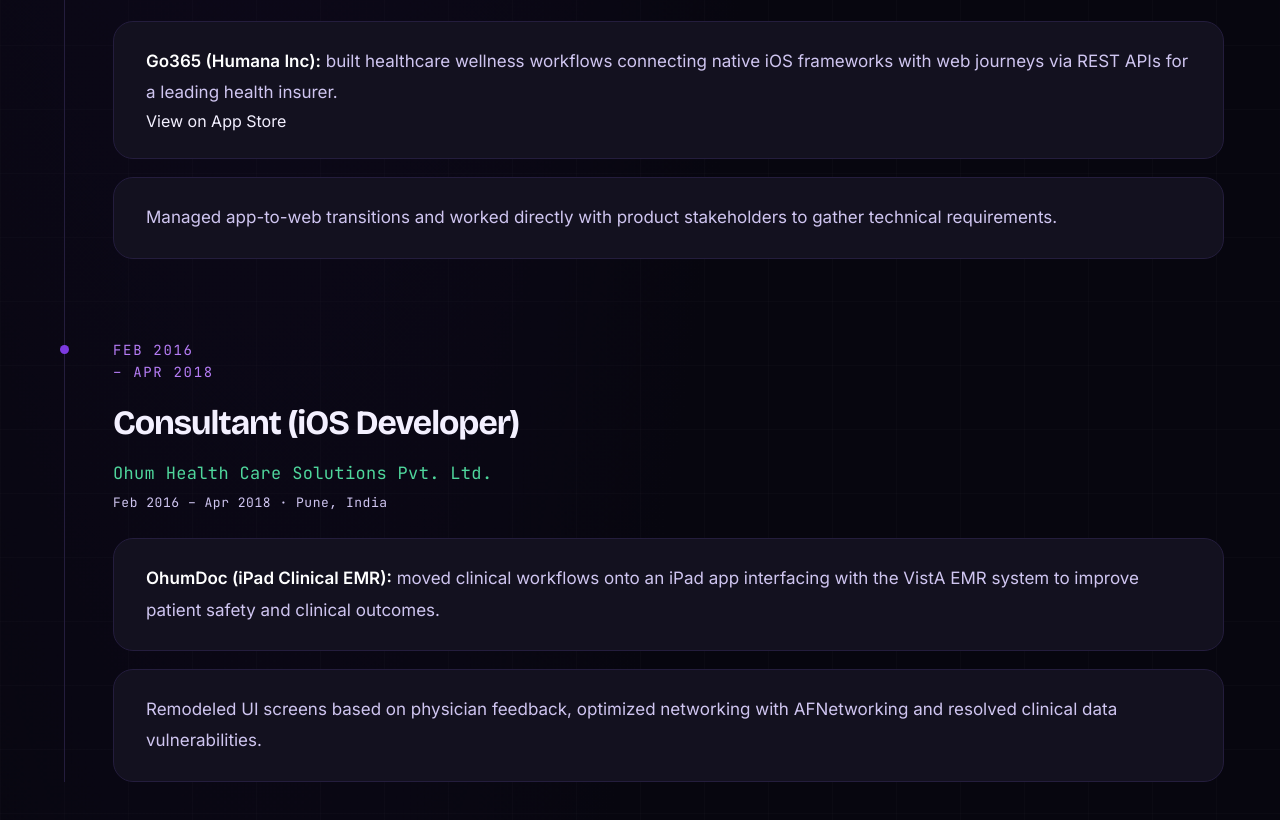
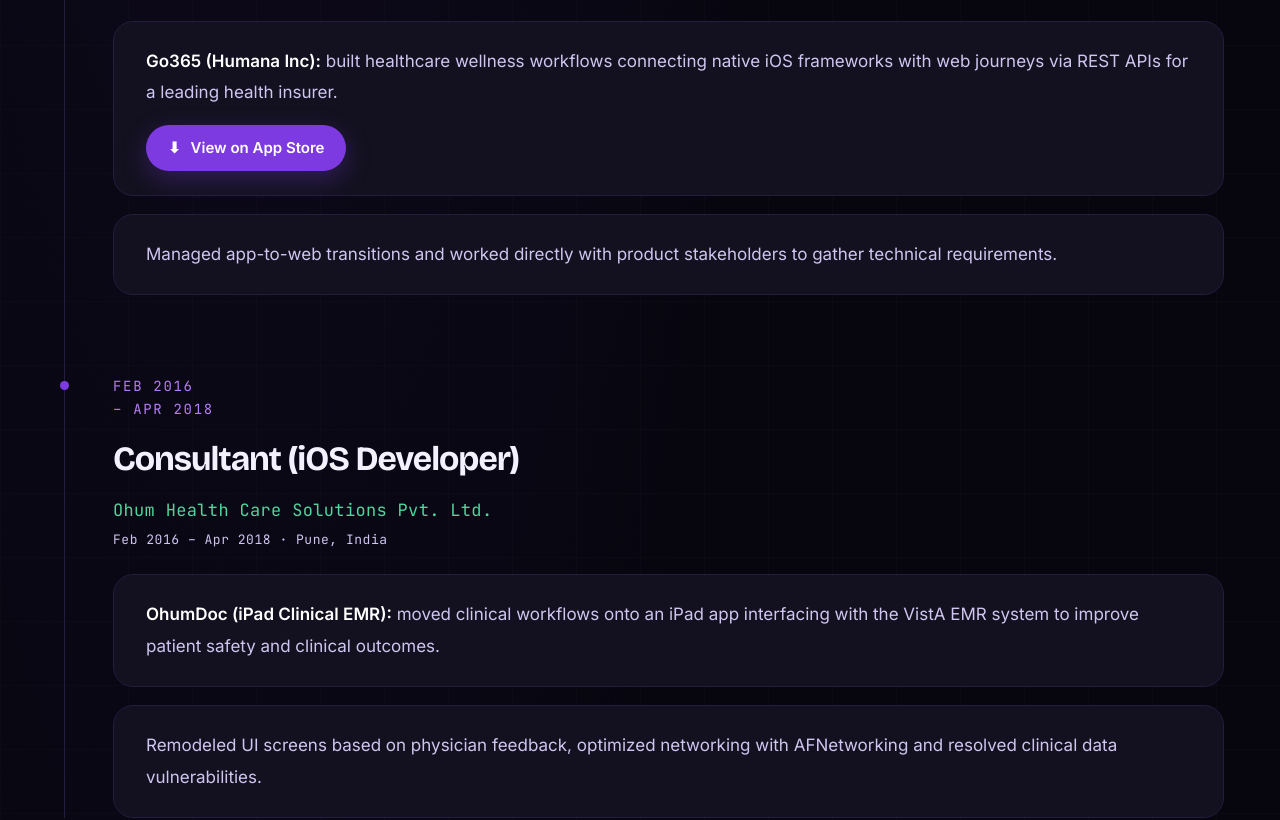
Before and after one commit to khandve/khandve.github.io, a plain HTML site: page index.html in a window 1280 px wide. Shown: the part 6291-7111 px from the top of the page. Drawn offline with nearby package versions, Linux system fonts and the light colour scheme; a script that the page names is missing.

Commit message:
Add styles for store button and card layout

```diff
--- a/style.css
+++ b/style.css
@@ -109,6 +109,12 @@ strong{color:var(--strong);font-weight:600}
 .p-body{padding:30px 32px}
 .p-body p{color:var(--muted);font-size:16.5px;line-height:1.85;margin-bottom:22px}
 
+.store-btn{display:inline-flex;align-items:center;gap:10px;margin-top:22px;padding:11px 22px;border-radius:99px;background:var(--btn);color:#fff;font-weight:600;font-size:15px;transition:.25s;box-shadow:0 8px 26px rgba(124,58,224,.3)}
+.store-btn:hover{transform:translateY(-2px);filter:brightness(1.12)}
+.store-btn .ap{font-family:-apple-system,'SF Pro Text',sans-serif}
+.store-btn .ap::before{content:"\F8FF"}
+@supports not (-webkit-hyphens:none){.store-btn .ap::before{content:"⬇"}}
+.card.flat .store-btn{margin-top:16px}
 .certs{list-style:none;margin-top:36px;display:grid;gap:14px}
 .certs li{color:var(--muted);padding-left:38px;position:relative;font-size:18px}
 .certs li::before{content:"✓";position:absolute;left:0;top:2px;width:24px;height:24px;border-radius:50%;background:var(--green);color:#07060f;font-size:14px;font-weight:800;display:grid;place-items:center}
```
